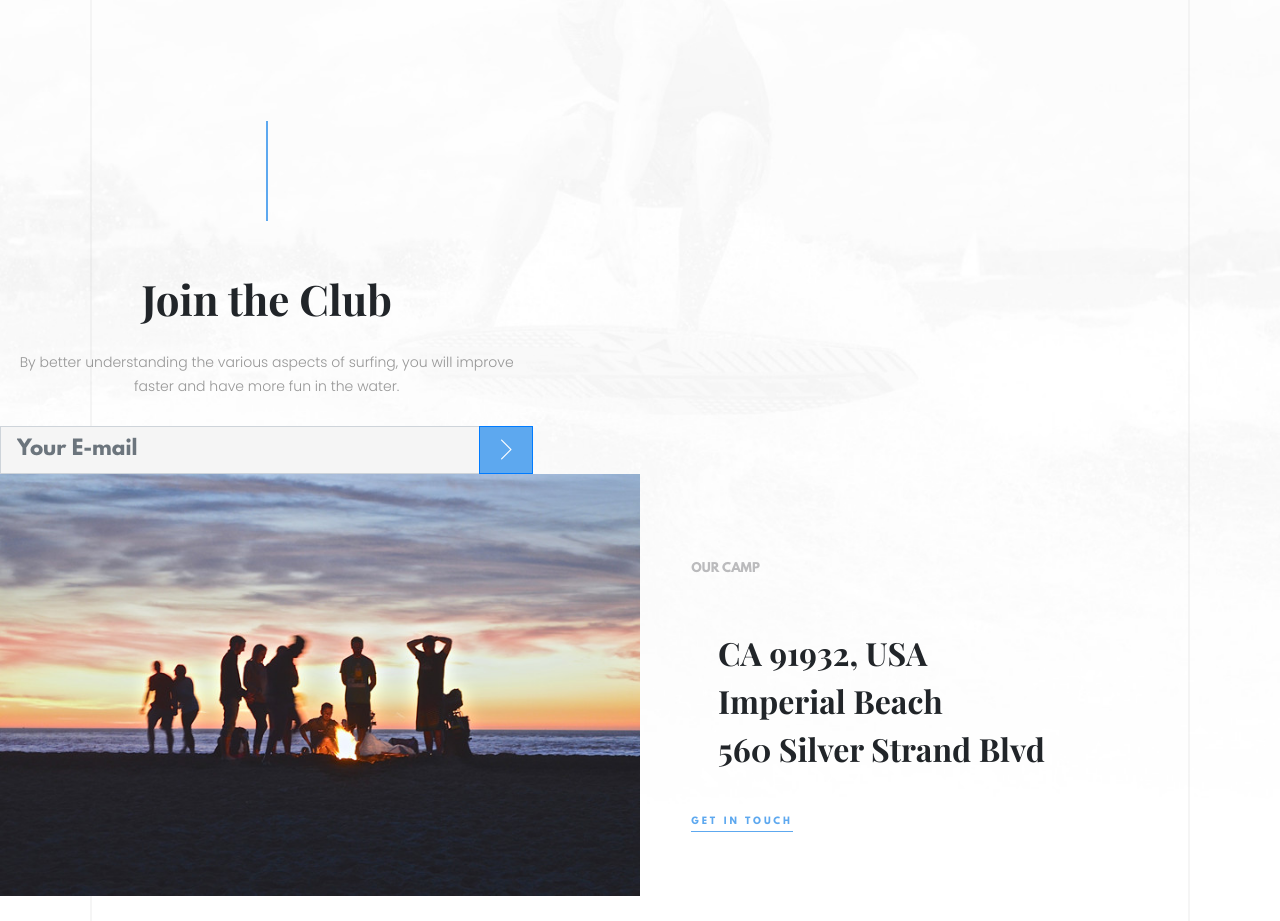
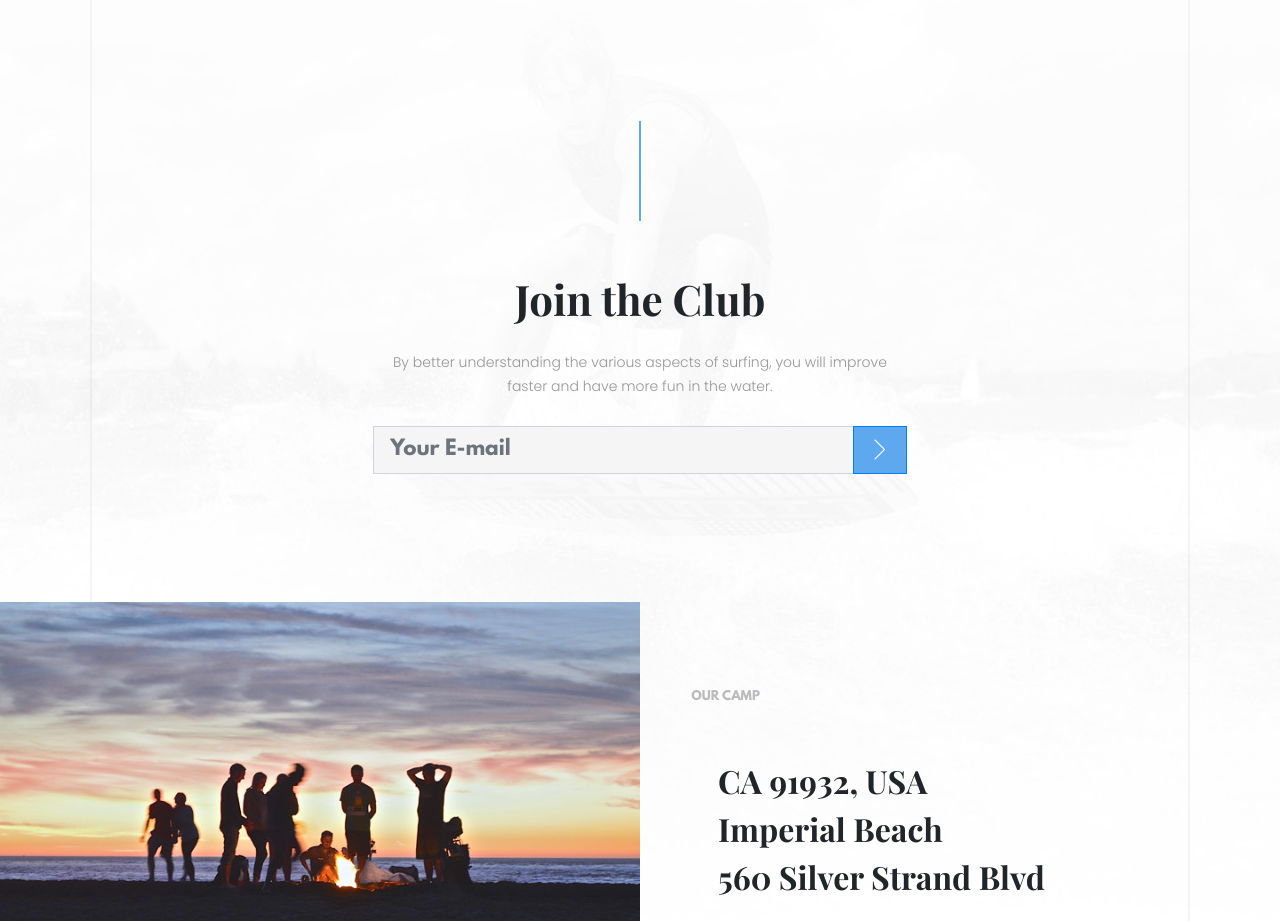
Before and after one commit to antonkudrin/surfing-club, a plain HTML site: page index.html in a window 1280 px wide. Shown: the part 3480-4401 px from the top of the page. Drawn offline with nearby package versions, Linux system fonts and the light colour scheme.

Commit message:
responsive screen

```diff
--- a/scss/_contacts.scss
+++ b/scss/_contacts.scss
@@ -30,7 +30,7 @@
     margin-bottom: 10%;
 }
 .contacts__header {
-    margin: 0 auto 10%;
+    margin: 0 auto 10% !important;
 
     h2 {
         margin-bottom: 5%;
```
Also changed, not shown: css/style.css.
